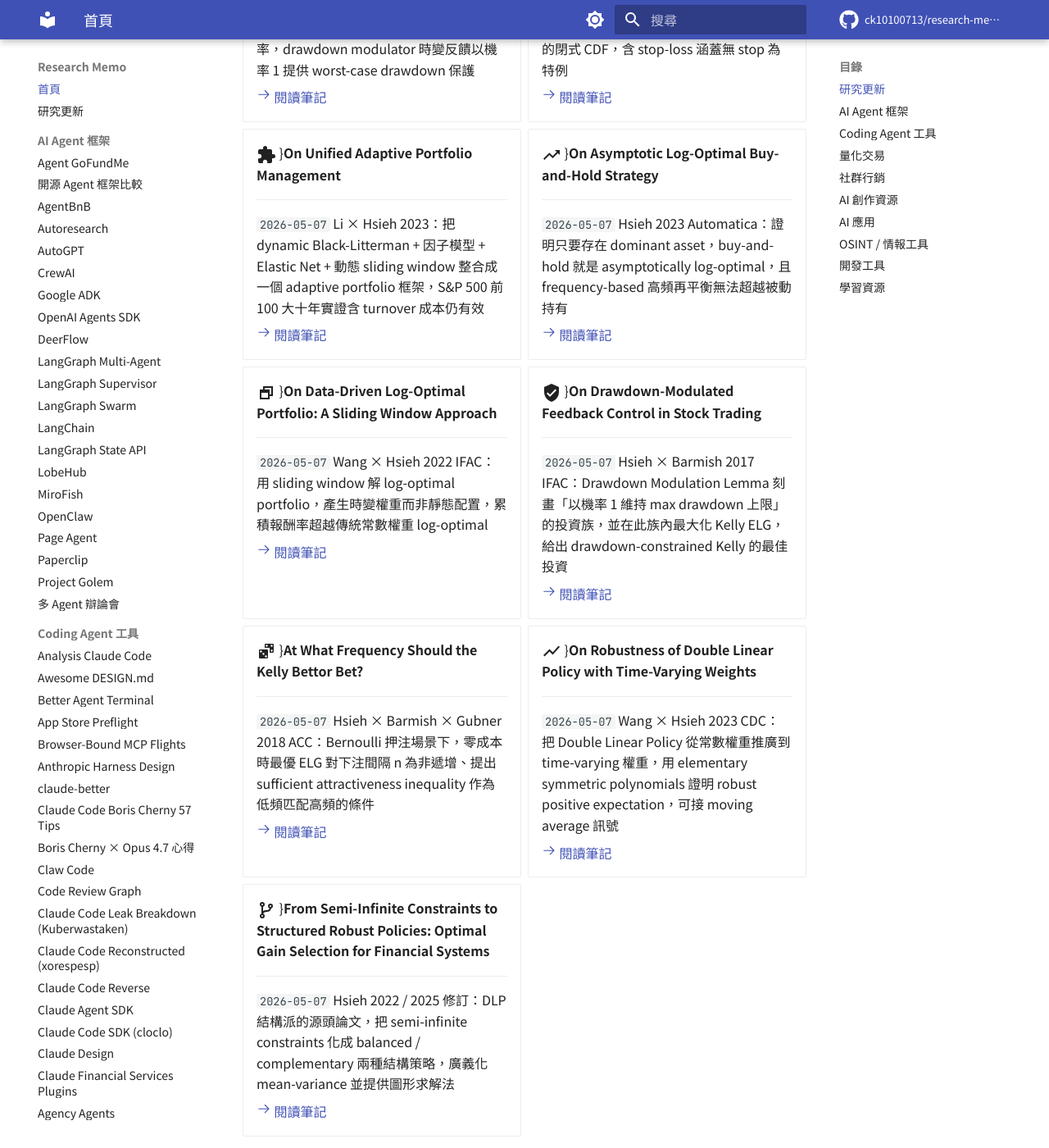
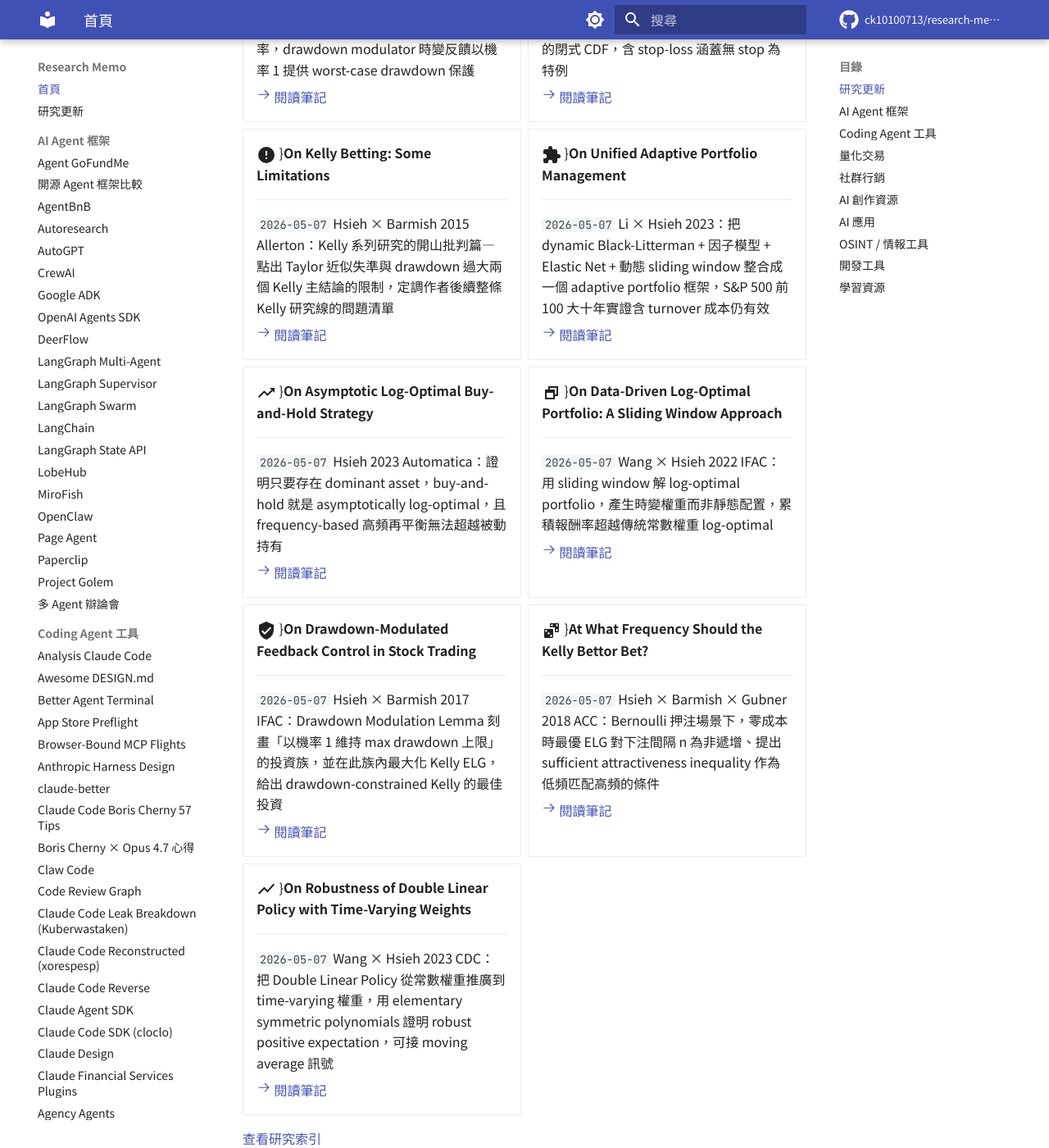
Before and after one commit to ck10100713/research-memo, an MkDocs documentation site: the page built from docs/index.md, in a window 1280 px wide and 1400 px high, scrolled down 1759 px. Shown: the whole window at 82% size. Built offline with MkDocs 1.6.1 and Material for MkDocs 9.7.7, drawn with Linux system fonts in a browser that asks for light colours; comment, search, counter and statistics services are not loaded; some of the changed text lies outside the part shown.

Commit message:
Add research note: On Kelly Betting: Some Limitations (Hsieh × Barmish 2015 Allerton) — Kelly 研究線的開山批判篇、列 Taylor 近似失準與 drawdown 過大兩問題、定調後續整條研究線 [Hsieh #25/32]

```diff
--- a/docs/index.md
+++ b/docs/index.md
@@ -90,6 +90,14 @@
 
     [:octicons-arrow-right-24: 閱讀筆記](affine-feedback-stop-loss.md)
 
+-   :material-alert-circle:{{ .lg .middle }} **On Kelly Betting: Some Limitations**
+
+    ---
+
+    `2026-05-07` Hsieh × Barmish 2015 Allerton：Kelly 系列研究的開山批判篇—點出 Taylor 近似失準與 drawdown 過大兩個 Kelly 主結論的限制，定調作者後續整條 Kelly 研究線的問題清單
+
+    [:octicons-arrow-right-24: 閱讀筆記](kelly-betting-limitations.md)
+
 -   :material-puzzle:{{ .lg .middle }} **On Unified Adaptive Portfolio Management**
 
     ---
@@ -137,14 +145,6 @@
     `2026-05-07` Wang × Hsieh 2023 CDC：把 Double Linear Policy 從常數權重推廣到 time-varying 權重，用 elementary symmetric polynomials 證明 robust positive expectation，可接 moving average 訊號
 
     [:octicons-arrow-right-24: 閱讀筆記](dlp-time-varying-weights.md)
-
--   :material-source-branch:{{ .lg .middle }} **From Semi-Infinite Constraints to Structured Robust Policies: Optimal Gain Selection for Financial Systems**
-
-    ---
-
-    `2026-05-07` Hsieh 2022 / 2025 修訂：DLP 結構派的源頭論文，把 semi-infinite constraints 化成 balanced / complementary 兩種結構策略，廣義化 mean-variance 並提供圖形求解法
-
-    [:octicons-arrow-right-24: 閱讀筆記](robust-optimal-linear-feedback-trading.md)
 
 </div>
 
@@ -876,6 +876,14 @@
 
     [:octicons-arrow-right-24: 閱讀筆記](kelly-bettor-frequency.md)
 
+-   :material-alert-circle:{{ .lg .middle }} **On Kelly Betting: Some Limitations**
+
+    ---
+
+    Hsieh × Barmish 2015 Allerton：Kelly 系列研究的開山批判篇—點出 Taylor 近似失準與 drawdown 過大兩個 Kelly 主結論的限制，定調作者後續整條 Kelly 研究線的問題清單
+
+    [:octicons-arrow-right-24: 閱讀筆記](kelly-betting-limitations.md)
+
 -   :material-format-vertical-align-bottom:{{ .lg .middle }} **Kelly Betting Can Be Too Conservative**
 
     ---
--- a/mkdocs.yml
+++ b/mkdocs.yml
@@ -163,6 +163,7 @@
       - Feedback Control in Kelly Betting: feedback-control-kelly-betting-approximation.md
       - Frequency-Based Kelly Optimal Portfolio: frequency-based-kelly-portfolio.md
       - Kelly Bettor Frequency: kelly-bettor-frequency.md
+      - Kelly Betting Limitations: kelly-betting-limitations.md
       - Kelly Betting Too Conservative: kelly-betting-too-conservative.md
       - Markowitz Inefficiency Drawdown: markowitz-inefficiency-drawdown.md
       - Positive Solutions of Delay Equation: positive-solutions-delay-equation.md
```
Also changed, not shown: docs/kelly-betting-limitations.md (added, +57 -0 lines), docs/news.md (+4 -1 lines).
